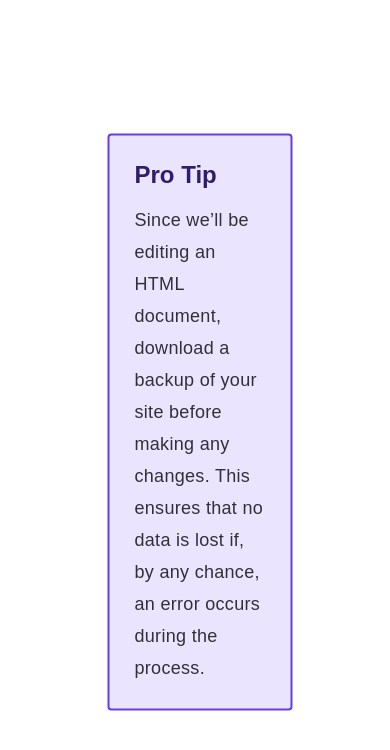
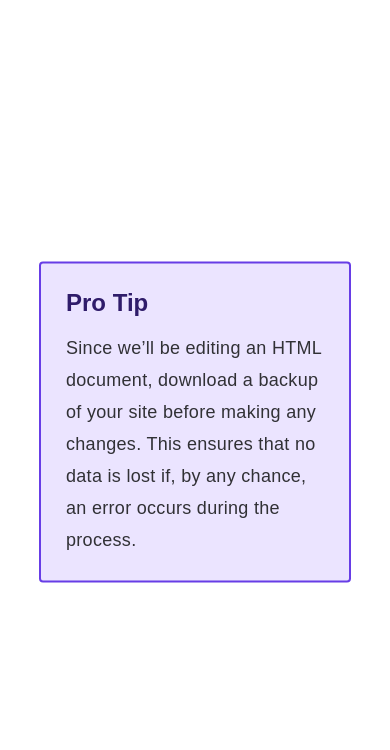
Before and after one commit to ankitdubey1902/ProTipDesign, a plain HTML site: page index.html in a window 390 px wide. Drawn offline with Linux system fonts and the light colour scheme.

Commit message:
Modified
Modified for mobile view

```diff
--- a/stylee.css
+++ b/stylee.css
@@ -39,9 +39,8 @@
 
 @media only screen and (max-width: 425px) {
     .box {
+        width: 80%;
         padding: 25px;
-        width: fit-content;
-        overflow-y: visible;
-        margin: 0px 5px 0px 5px !important;
+        margin: auto;
     }
   }
```
